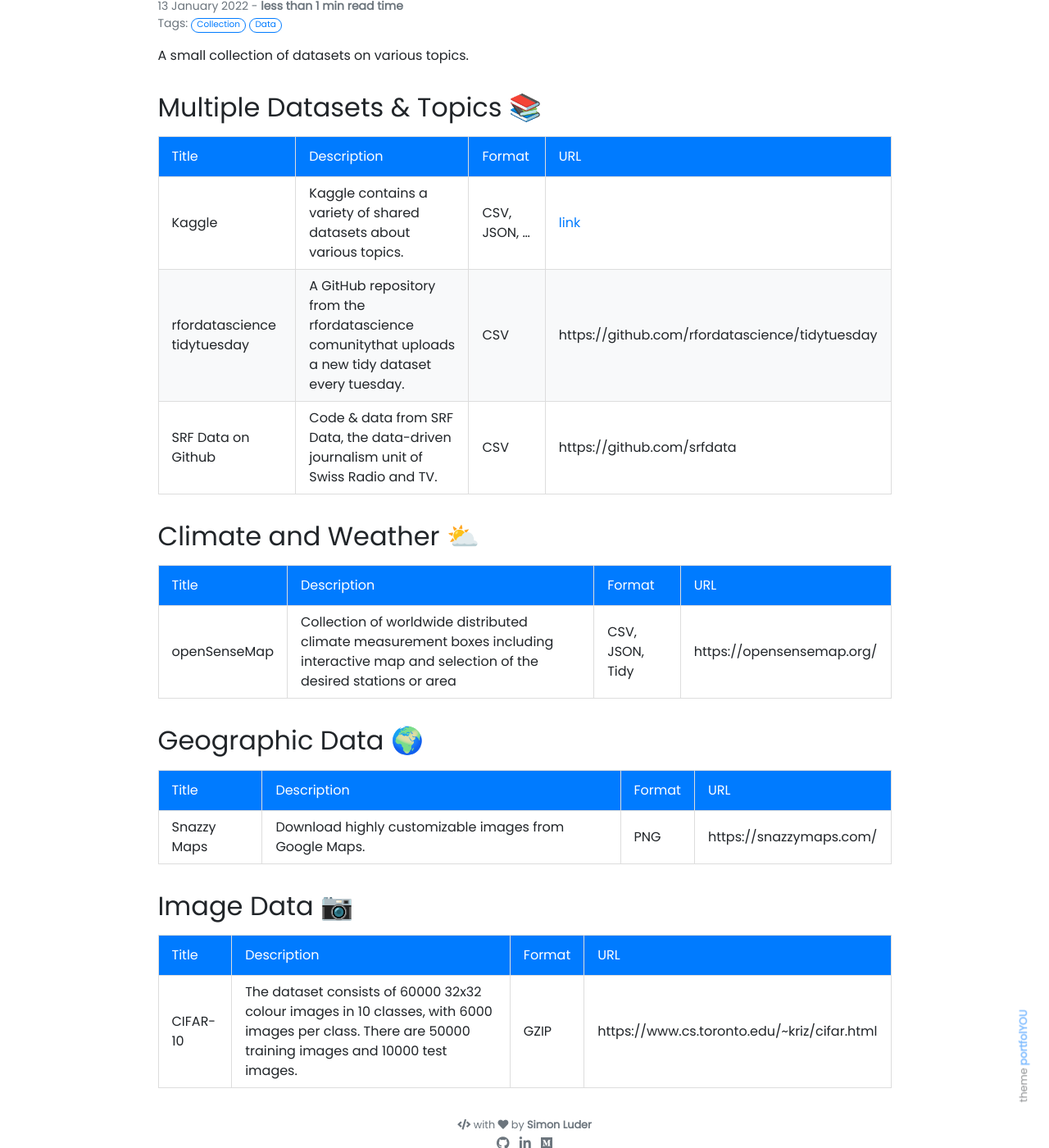
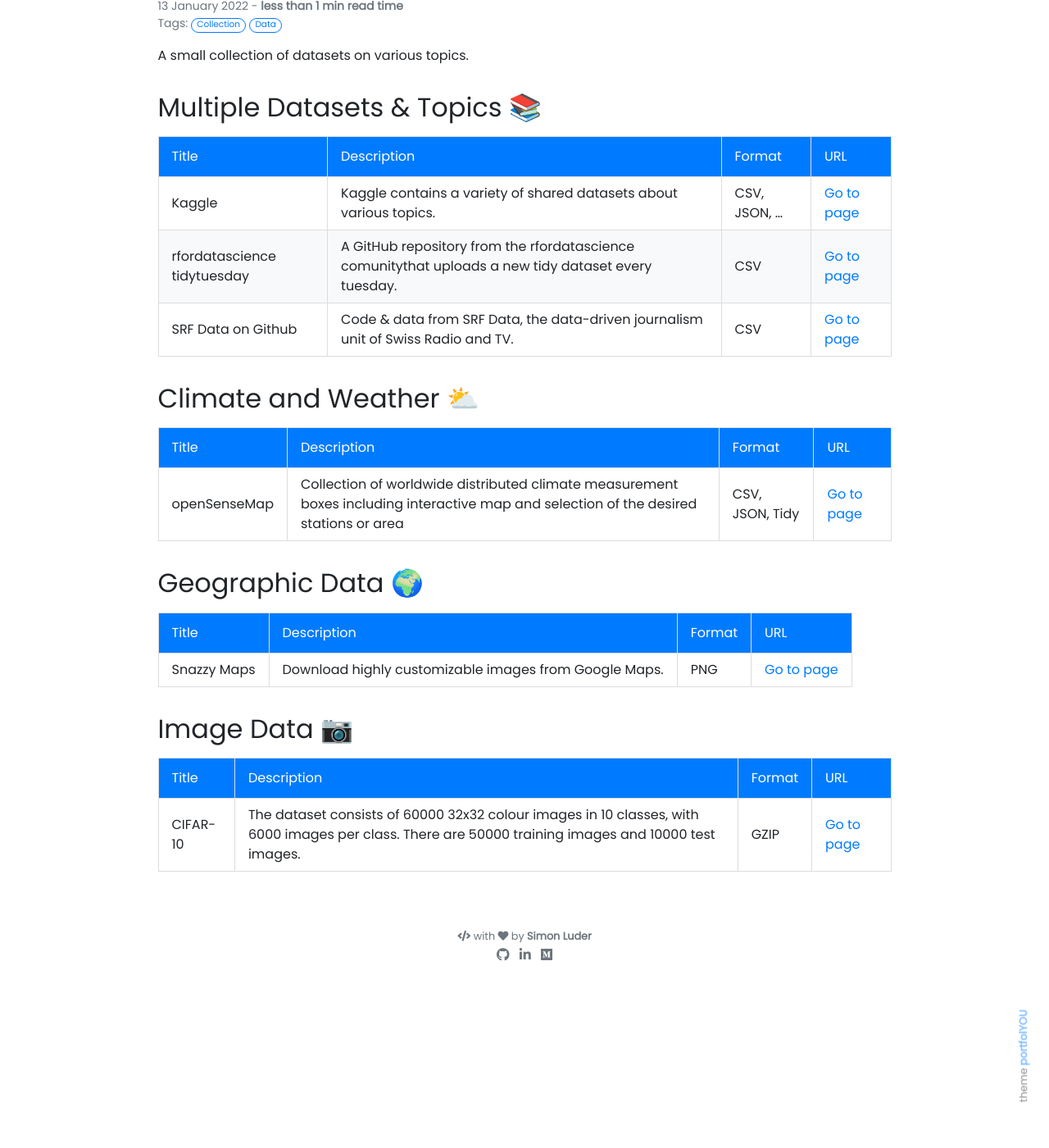
Before and after one commit to SimonLuder/simonluder.github.io, a Jekyll site: the page built from _posts/2022-01-13-dataset_collection.md, in a window 1280 px wide and 1400 px high, scrolled down 207 px. Shown: the whole window at 82% size. Built offline with Jekyll 4.4.1, drawn with Linux system fonts in a browser that asks for light colours; nearby versions of some CDN libraries; emoji names are drawn with the system emoji font; our own code applies the rules of GitHub Pages for plain Markdown files.

Commit message:
Update 2022-01-13-dataset_collection.md
Add hyperlinks

```diff
--- a/_posts/2022-01-13-dataset_collection.md
+++ b/_posts/2022-01-13-dataset_collection.md
@@ -12,27 +12,27 @@ A small collection of datasets on various topics.
 
 | Title         |  Description                                                          | Format | URL  |
 | ------------- |--------------------------------------------------------------------------------------------| ------------| ----------------------- |
-| Kaggle | Kaggle contains a variety of shared datasets about various topics. | CSV, JSON, ... | [link](https://www.kaggle.com/datasets) |
-| rfordatascience tidytuesday | A GitHub repository from the rfordatascience comunitythat uploads a new tidy dataset every tuesday. | CSV | https://github.com/rfordatascience/tidytuesday |
-| SRF Data on Github | Code & data from SRF Data, the data-driven journalism unit of Swiss Radio and TV. | CSV| https://github.com/srfdata |
+| Kaggle | Kaggle contains a variety of shared datasets about various topics. | CSV, JSON, ... | [Go to page](https://www.kaggle.com/datasets) |
+| rfordatascience tidytuesday | A GitHub repository from the rfordatascience comunitythat uploads a new tidy dataset every tuesday. | CSV | [Go to page](https://github.com/rfordatascience/tidytuesday) |
+| SRF Data on Github | Code & data from SRF Data, the data-driven journalism unit of Swiss Radio and TV. | CSV| [Go to page](https://github.com/srfdata) |
 
 
 ## Climate and Weather :partly_sunny:
 
 | Title         |  Description                                                          | Format | URL  |
 | ------------- |--------------------------------------------------------------------------------------------| ------------| ----------------------- |
-| openSenseMap  | Collection of worldwide distributed climate measurement boxes including interactive map and selection of the desired stations or area | CSV, JSON, Tidy | https://opensensemap.org/ |
+| openSenseMap  | Collection of worldwide distributed climate measurement boxes including interactive map and selection of the desired stations or area | CSV, JSON, Tidy | [Go to page](https://opensensemap.org/) |
 
 
 ## Geographic Data :earth_africa:
 
 | Title         |  Description                                                    | Format | URL  |
 | ------------- |--------------------------------------------------------------------------------------------| ------------| ----------------------- |
-| Snazzy Maps | Download highly customizable images from Google Maps. | PNG | https://snazzymaps.com/ |
+| Snazzy Maps | Download highly customizable images from Google Maps. | PNG | [Go to page](https://snazzymaps.com/) |
 
 
 ## Image Data :camera:
 
 | Title         |  Description                                                    | Format | URL  |
 | ------------- |--------------------------------------------------------------------------------------------| ------------| ----------------------- |
-| CIFAR-10 | The dataset consists of 60000 32x32 colour images in 10 classes, with 6000 images per class. There are 50000 training images and 10000 test images. | GZIP | https://www.cs.toronto.edu/~kriz/cifar.html |
+| CIFAR-10 | The dataset consists of 60000 32x32 colour images in 10 classes, with 6000 images per class. There are 50000 training images and 10000 test images. | GZIP | [Go to page](https://www.cs.toronto.edu/~kriz/cifar.html) |
```
